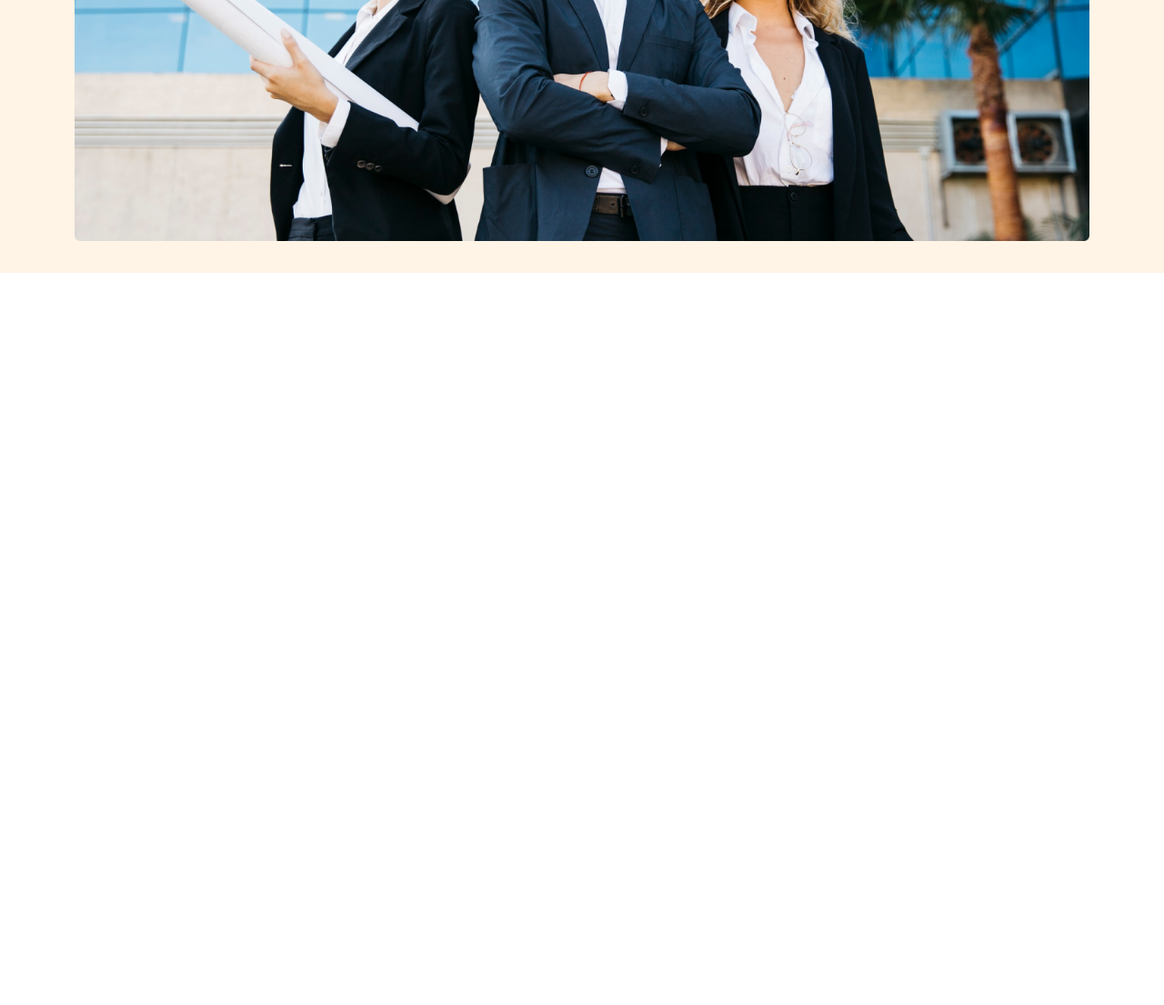
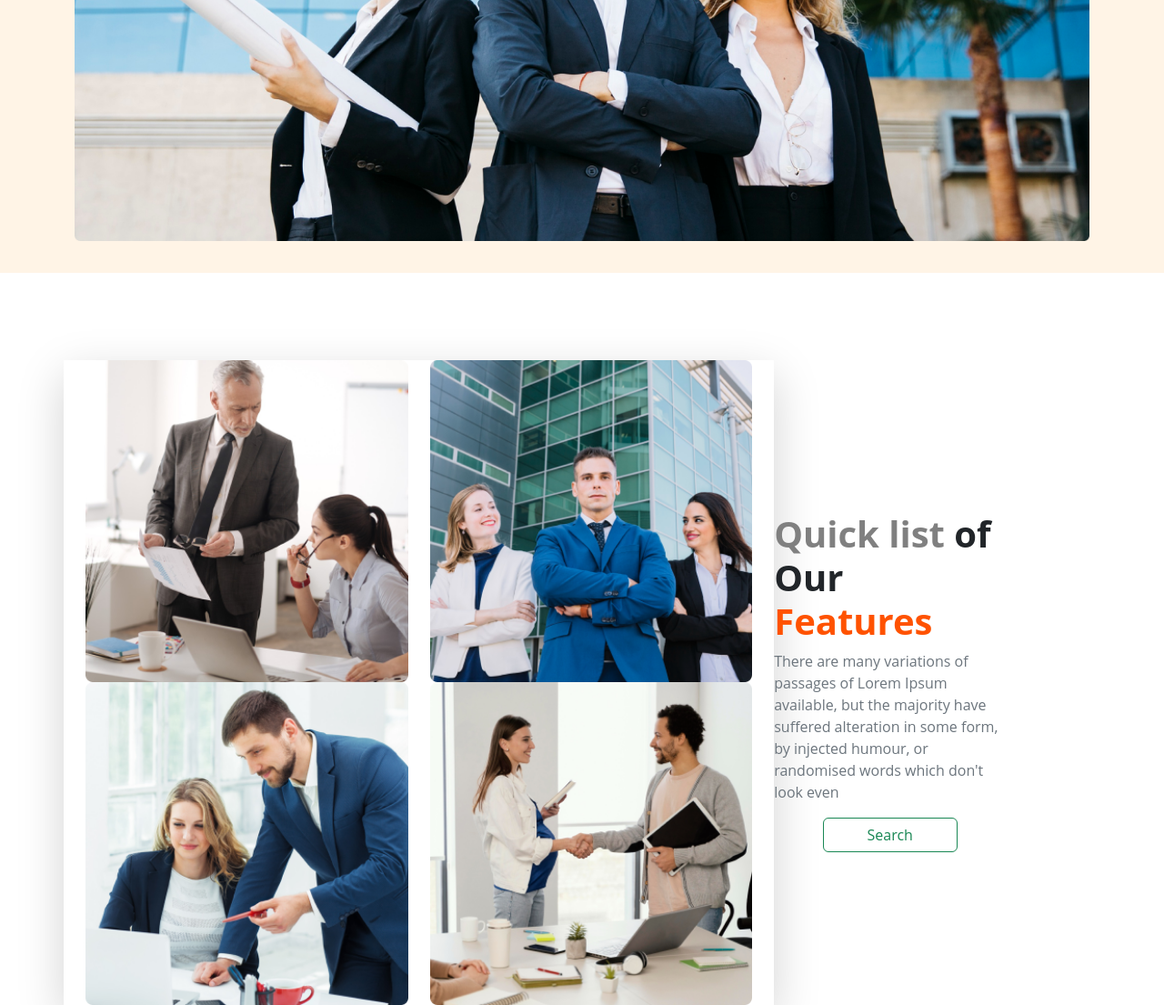
Before and after one commit to ashikmolla/gt-architects, a plain HTML site: page index.html in a window 1280 px wide. Shown: the part 780-1885 px from the top of the page at 91% size. Before the commit the page ends 1080 px from the top, so only its background shows below. Drawn offline with nearby package versions, Linux system fonts and the light colour scheme.

Commit message:
Quick list of Our Features, section done

```diff
--- a/css/style.css
+++ b/css/style.css
@@ -18,3 +18,9 @@ header {
     color: tomato;
     font-weight: 900;
 }
+.text-color-ff5200{
+    color: #ff5200;
+}
+.text-color-gra{
+    color: gray;
+}
--- a/index.html
+++ b/index.html
@@ -63,5 +63,23 @@
 
 </header>
 
+ <!-- Quick list of OurQuick list of Our Features -->
+<section class="pt-5">
+  <div class="row row-cols-1 row-cols-md-2 container mx-auto pt-5">
+    <div class="row row-cols-1 row-cols-md-2 shadow-lg" style="width: 70%;">
+      <img class="" src="./images/team1.png" alt="">
+      <img src="./images/team2.png" alt="">
+      <img src="./images/team3.png" alt="">
+      <img src="./images/team4.png" alt="">
+    </div>
+    <div class=" text-center my-auto" style="width: 25%;">
+      <h1 class="fs-1 fw-bold text-start"> <span class="text-color-gra">Quick list </span> of Our <span class="text-color-ff5200">Features</span></h1>
+      <p class="text-start text-secondary">There are many variations of passages of Lorem Ipsum available, but the majority have suffered alteration in some form, by injected humour, or randomised words which don't look even</p>
+      <button class="btn btn-outline-success text-center px-5" type="submit">Search</button>
+
+    </div>
+  </div>
+</section>
+
 </body>
 </html>
```
Also changed, not shown: images/team1.png (added), images/team2.png (added), images/team3.png (added), images/team4.png (added).
